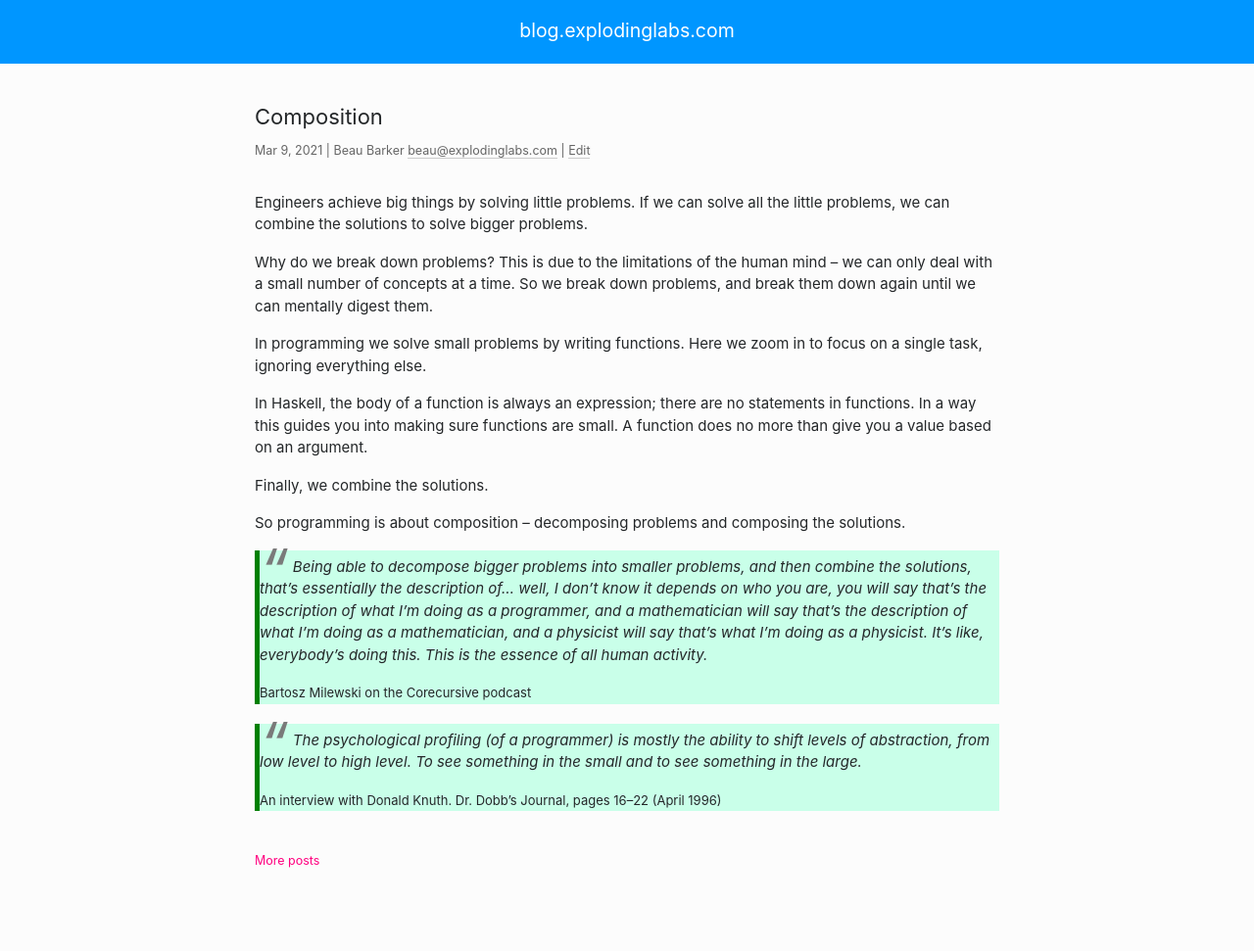
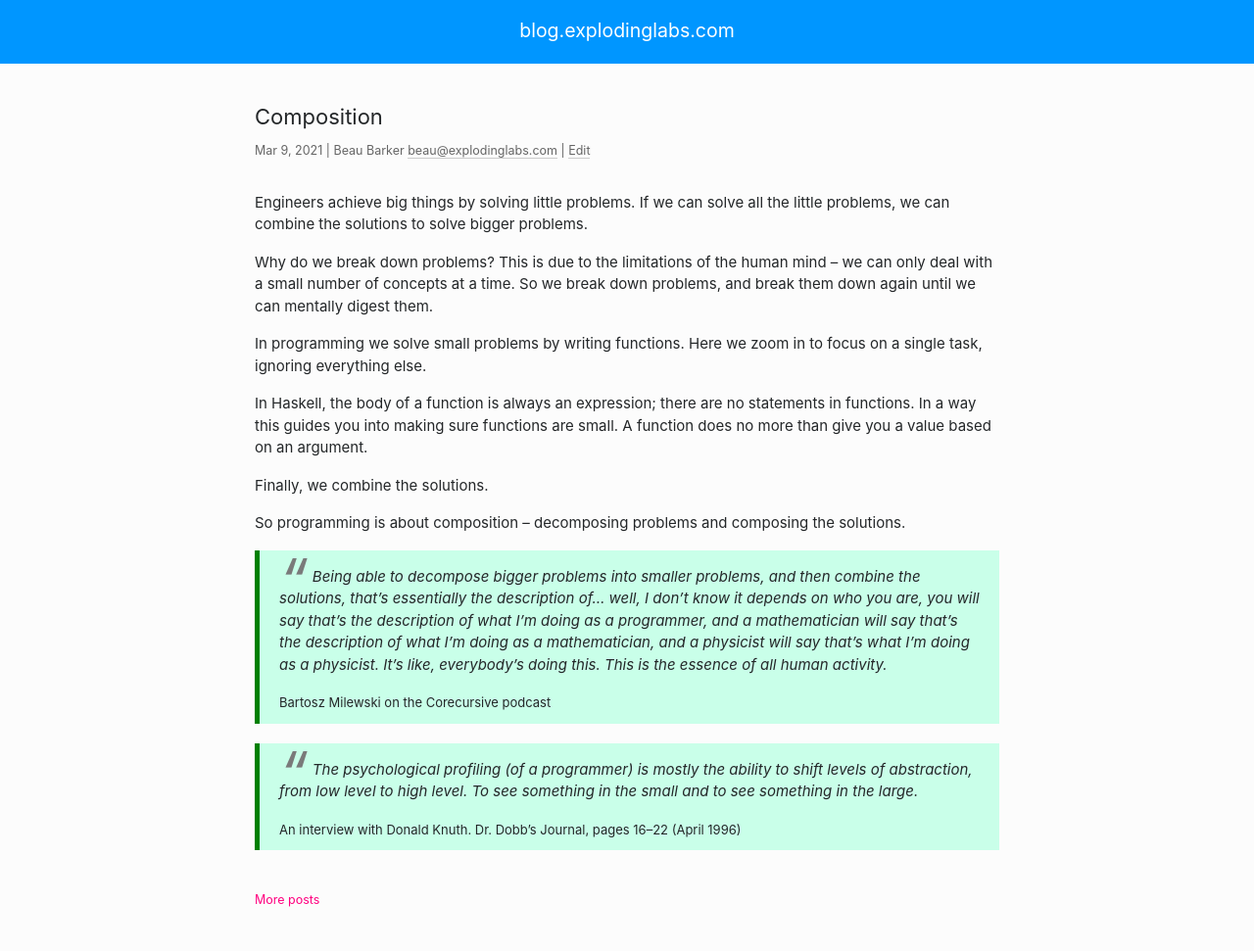
Before and after one commit to explodinglabs/explodinglabs.github.io, a Jekyll site: the page built from _posts/2021-03-09-composition.markdown, in a window 1280 px wide. Shown: the whole page at 98% size. Built offline with Jekyll 4.4.1, drawn with Linux system fonts in a browser that asks for light colours; some web fonts are replaced; before the commit the page ends 931 px from its top, so only the background shows below that.

Commit message:
Adjust style

```diff
--- a/css/main.scss
+++ b/css/main.scss
@@ -190,6 +190,7 @@ pre {
 blockquote {
     background-color: #c9ffe9;
     border-left: 5px solid green;
+    padding: $space/2 $space;
 
     p {
         font-style: italic;
```
